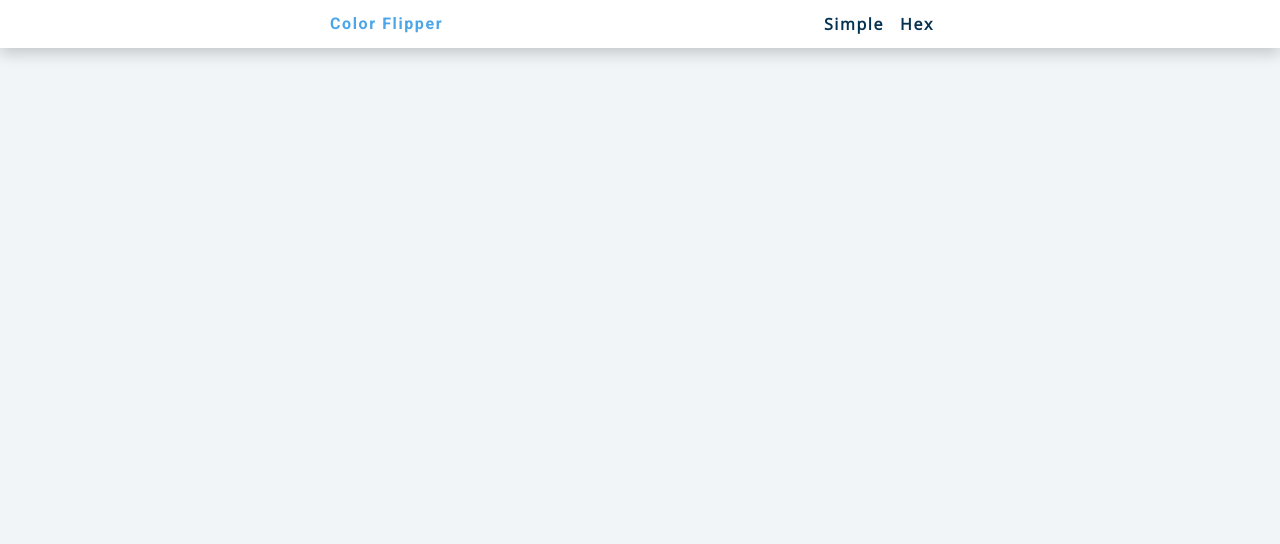
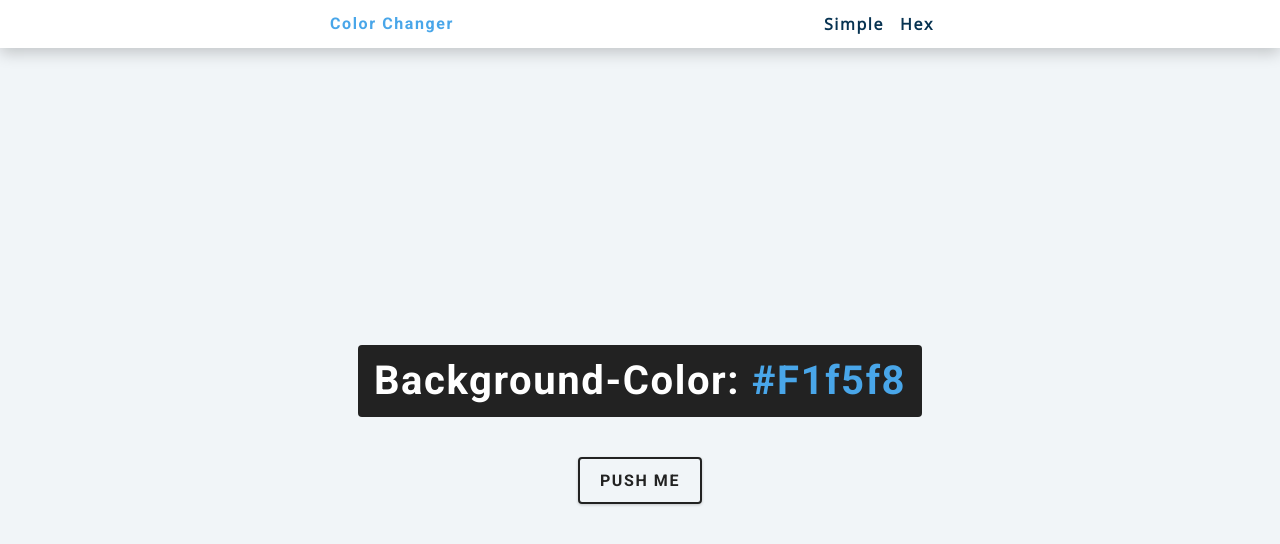
Before and after one commit to YakubuAmidu/color-changer, a plain HTML site: page index.html in a window 1280 px wide. Drawn offline with nearby package versions, Linux system fonts and the light colour scheme.

Commit message:
Commiting changes

```diff
--- a/index.html
+++ b/index.html
@@ -11,7 +11,7 @@
   <body>
     <nav>
       <div class="nav-center">
-        <h4>color flipper</h4>
+        <h4>color changer</h4>
         <ul class="nav-links">
           <li>
             <a href="index.html">simple</a>
@@ -22,6 +22,12 @@
         </ul>
       </div>
     </nav>
+    <main>
+      <div class="container">
+        <h2>background-color: <span class="color">#f1f5f8</span></h2>
+        <button class="btn btn-hero" id="btn">Push me</button>
+      </div>
+    </main>
     <!-- javascript -->
     <script src="app.js"></script>
   </body>
```
